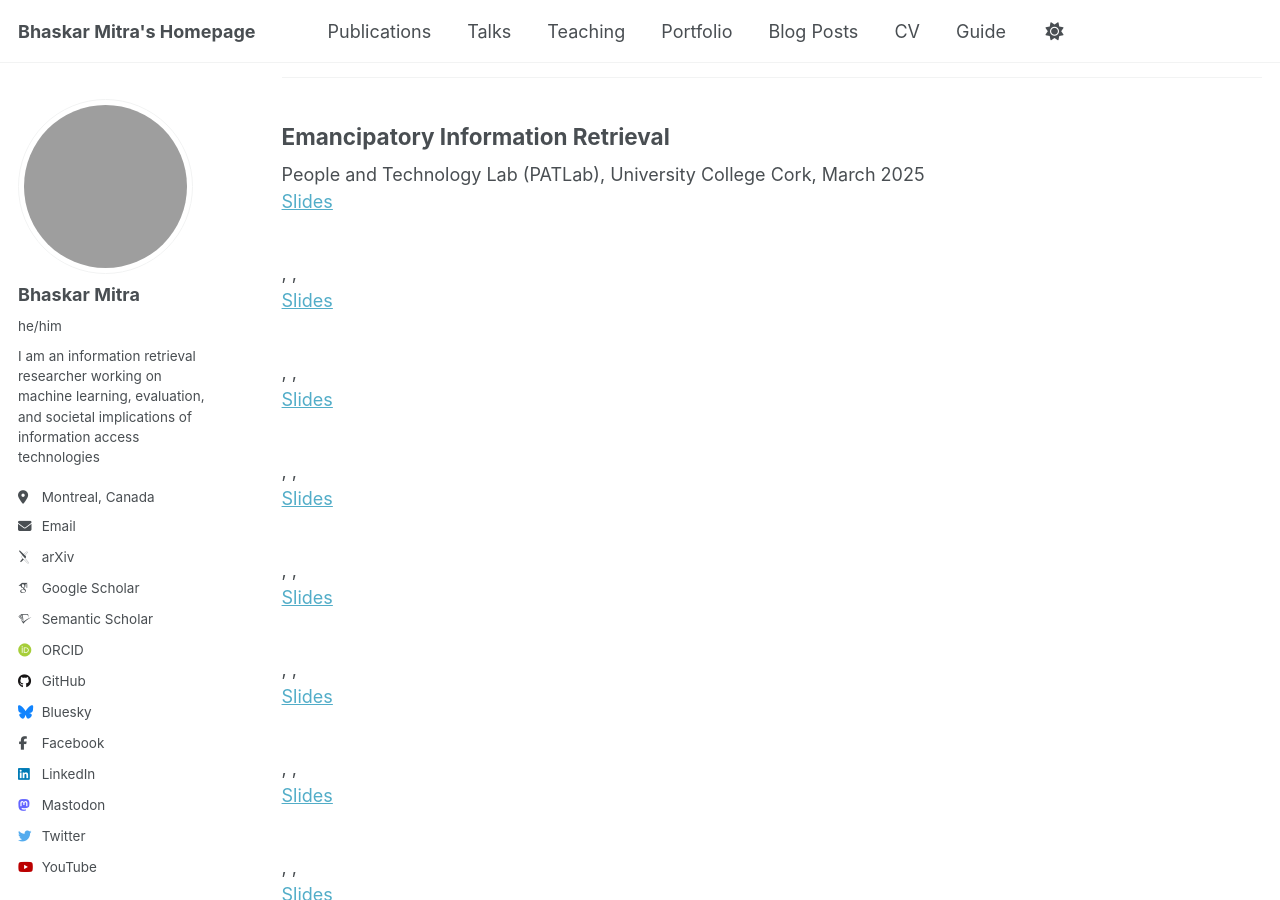
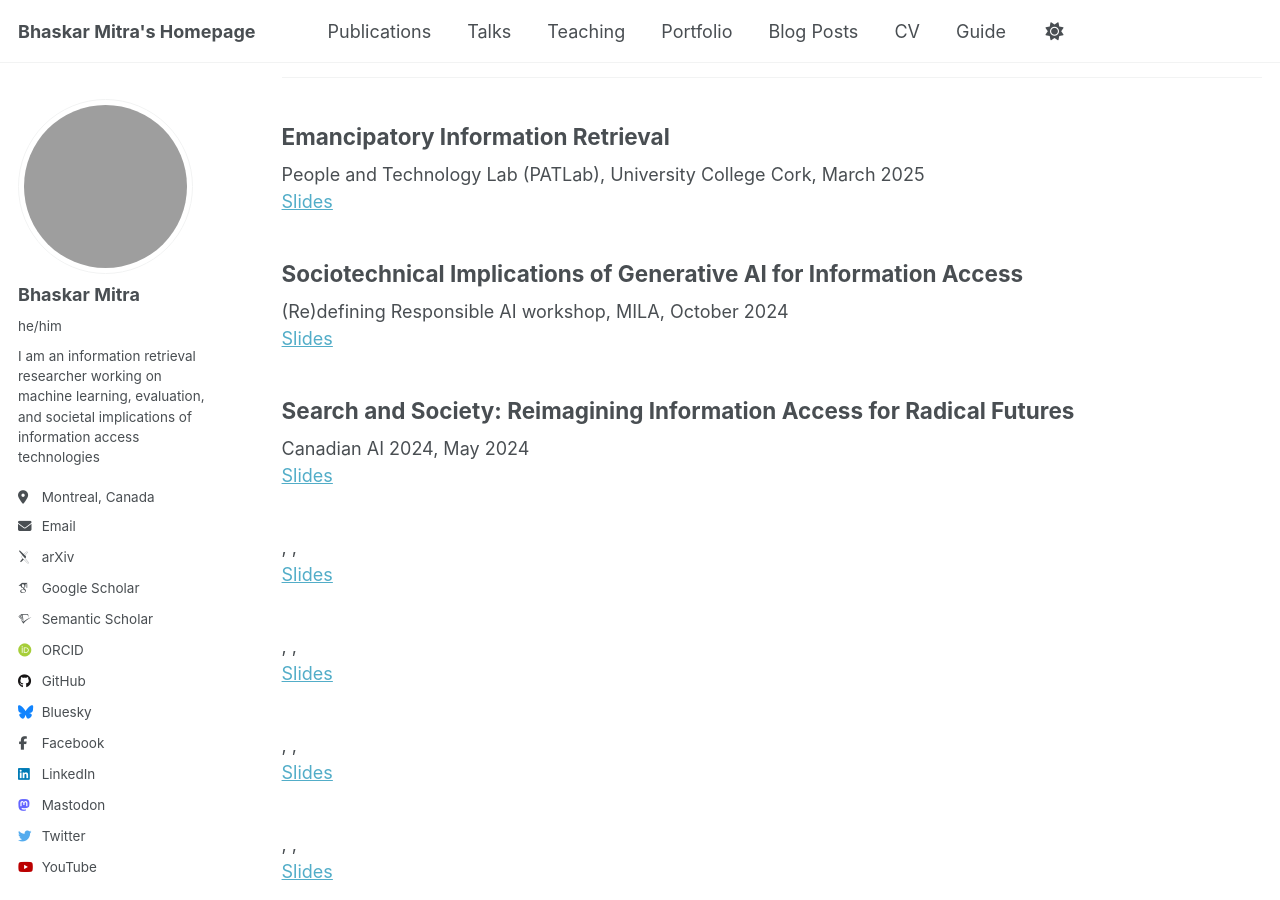
Before and after one commit to bhaskar-mitra/bhaskar-mitra.github.io, a Jekyll site: the page built from _pages/talks.html, in a window 1280 px wide and 900 px high, scrolled down 826 px. Built offline with Jekyll 4.4.1, drawn with Linux system fonts in a browser that asks for light colours; some web fonts are replaced; grey boxes are pictures that could not be loaded.

Commit message:
Update talks.html

```diff
--- a/_pages/talks.html
+++ b/_pages/talks.html
@@ -51,18 +51,17 @@ author_profile: true
     <a href="https://www.slideshare.net/slideshow/emancipatory-information-retrieval-ucc/276984043">Slides</a>
   </article>
   <article class="archive__item" itemscope itemtype="http://schema.org/CreativeWork">
-    <h2></h2>
-    <a href="" style="text-decoration:none;color:inherit"></a>,
-    <a href="" style="text-decoration:none;color:inherit"></a>,
-    <br/>
-    <a href="">Slides</a>
+    <h2>Sociotechnical Implications of Generative AI for Information Access</h2>
+    (Re)defining Responsible AI workshop,
+    <a href="https://mila.quebec/en" style="text-decoration:none;color:inherit">MILA</a>,
+    October 2024<br/>
+    <a href="https://www.slideshare.net/slideshow/sociotechnical-implications-of-generative-ai-for-information-access-c6e7/272369412">Slides</a>
   </article>
   <article class="archive__item" itemscope itemtype="http://schema.org/CreativeWork">
-    <h2></h2>
-    <a href="" style="text-decoration:none;color:inherit"></a>,
-    <a href="" style="text-decoration:none;color:inherit"></a>,
-    <br/>
-    <a href="">Slides</a>
+    <h2>Search and Society: Reimagining Information Access for Radical Futures</h2>
+    <a href="https://www.caiac.ca/en/conferences/canadianai-2024/responsible-ai" style="text-decoration:none;color:inherit">Canadian AI 2024</a>,
+    May 2024<br/>
+    <a href="https://www.slideshare.net/slideshow/search-and-society-reimagining-information-access-for-radical-futures/269368270">Slides</a>
   </article>
   <article class="archive__item" itemscope itemtype="http://schema.org/CreativeWork">
     <h2></h2>
```
